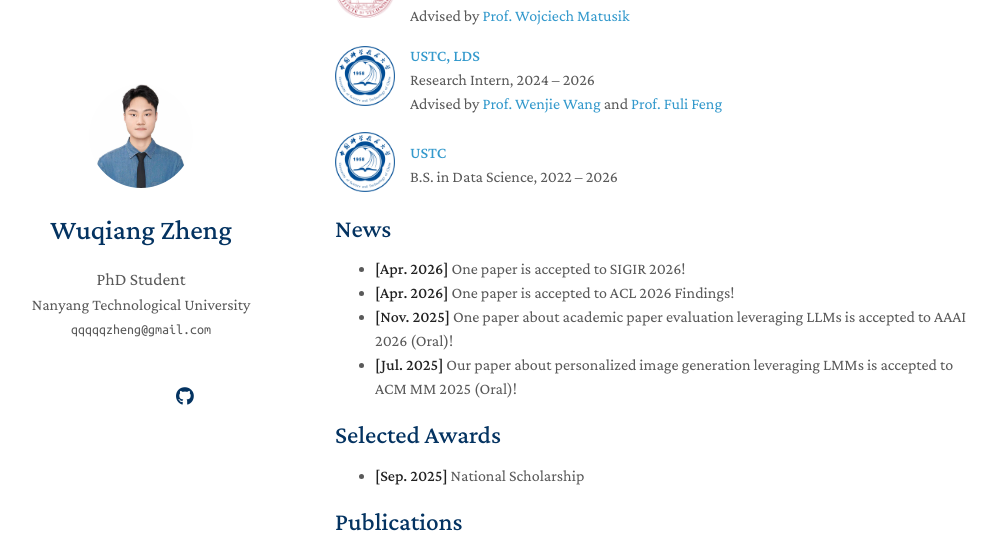
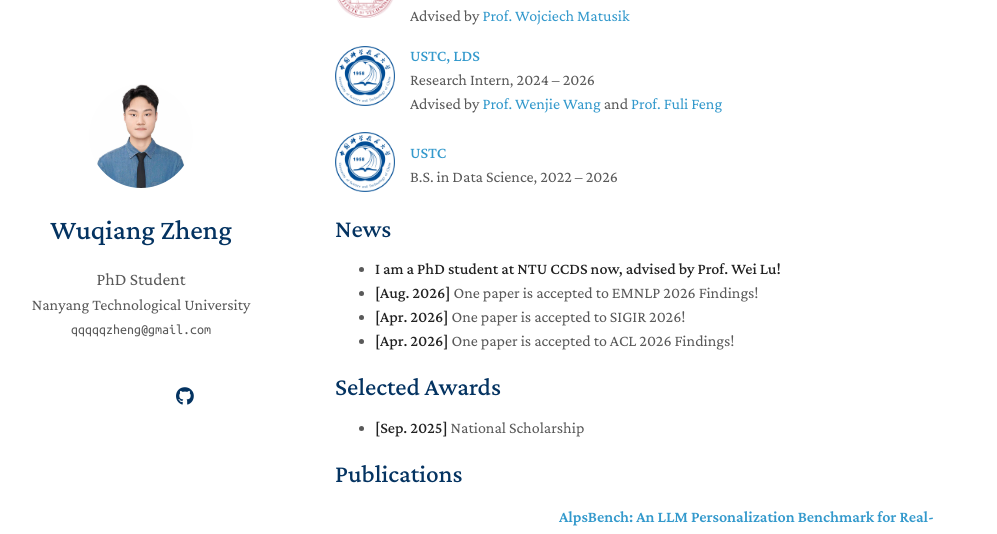
Before and after one commit to ZhengWwwq/ZhengWwwq.github.io, a Jekyll site: the page built from index.md, in a window 1280 px wide and 900 px high, scrolled down 777 px, cut to the strip 0-534 px from the top of the window. Shown: the whole strip, without its empty margins (135-1132 px from the left). Built offline with Jekyll 4.4.1, drawn with Linux system fonts in a browser that asks for light colours; a style sheet for code colours, icons or effects is not loaded; our own code applies the rules of GitHub Pages for plain Markdown files.

Commit message:
Update news section by removing old entries
Removed outdated news entries about accepted papers.

```diff
--- a/index.md
+++ b/index.md
@@ -62,10 +62,10 @@ My research interests focus on advancing the training of Large Language Models t
 
 ## News
 
+- **I am a PhD student at NTU CCDS now, advised by Prof. Wei Lu!**
+- **[Aug. 2026]** One paper is accepted to EMNLP 2026 Findings!
 - **[Apr. 2026]** One paper is accepted to SIGIR 2026!
 - **[Apr. 2026]** One paper is accepted to ACL 2026 Findings!
-- **[Nov. 2025]** One paper about academic paper evaluation leveraging LLMs is accepted to AAAI 2026 (Oral)!
-- **[Jul. 2025]** Our paper about personalized image generation leveraging LMMs is accepted to ACM MM 2025 (Oral)!
 
 ## Selected Awards
   - **[Sep. 2025]** National Scholarship
```
